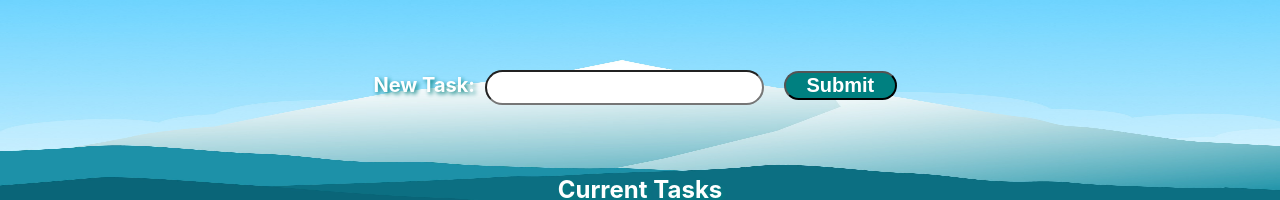
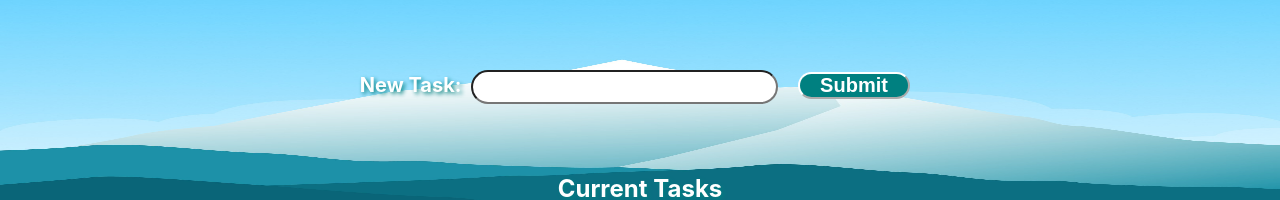
Before and after one commit to lucidInsomniac/CodeOpToDoFullStackAppCollab, a React (Create React App) app in the folder client/: page / in a window 1280 px wide. Shown: the part 160-360 px from the top of the page. Built offline with nearby package versions, Linux system fonts and the light colour scheme; no server answers.

Commit message:
done with css

```diff
--- a/client/src/App.css
+++ b/client/src/App.css
@@ -20,8 +20,8 @@ h2 {
 p {
   text-align: center;
   justify-content: center;
-  margin-top: 30px;
-  margin-bottom: 30px;
+  margin-top: 40px;
+  margin-bottom: 40px;
   color: white;
   font-size: 18px;
   text-shadow: 2px 2px 4px black;
@@ -56,4 +56,6 @@ button {
   width: 13%;
   background-color: teal;
   color: white;
+  padding: 0px;
+  border-color: white;
 }
--- a/client/src/components/TaskForm.css
+++ b/client/src/components/TaskForm.css
@@ -4,9 +4,10 @@ input {
   display: inline-block;
   text-align: center;
   margin: 10px 10px;
-  padding: 8px;
-  width: 30%;
+  padding: 0px;
+  width: 35%;
   border-radius: 20px;
+  height: 30px;
 }
 
 .CompletedTasks {
```
